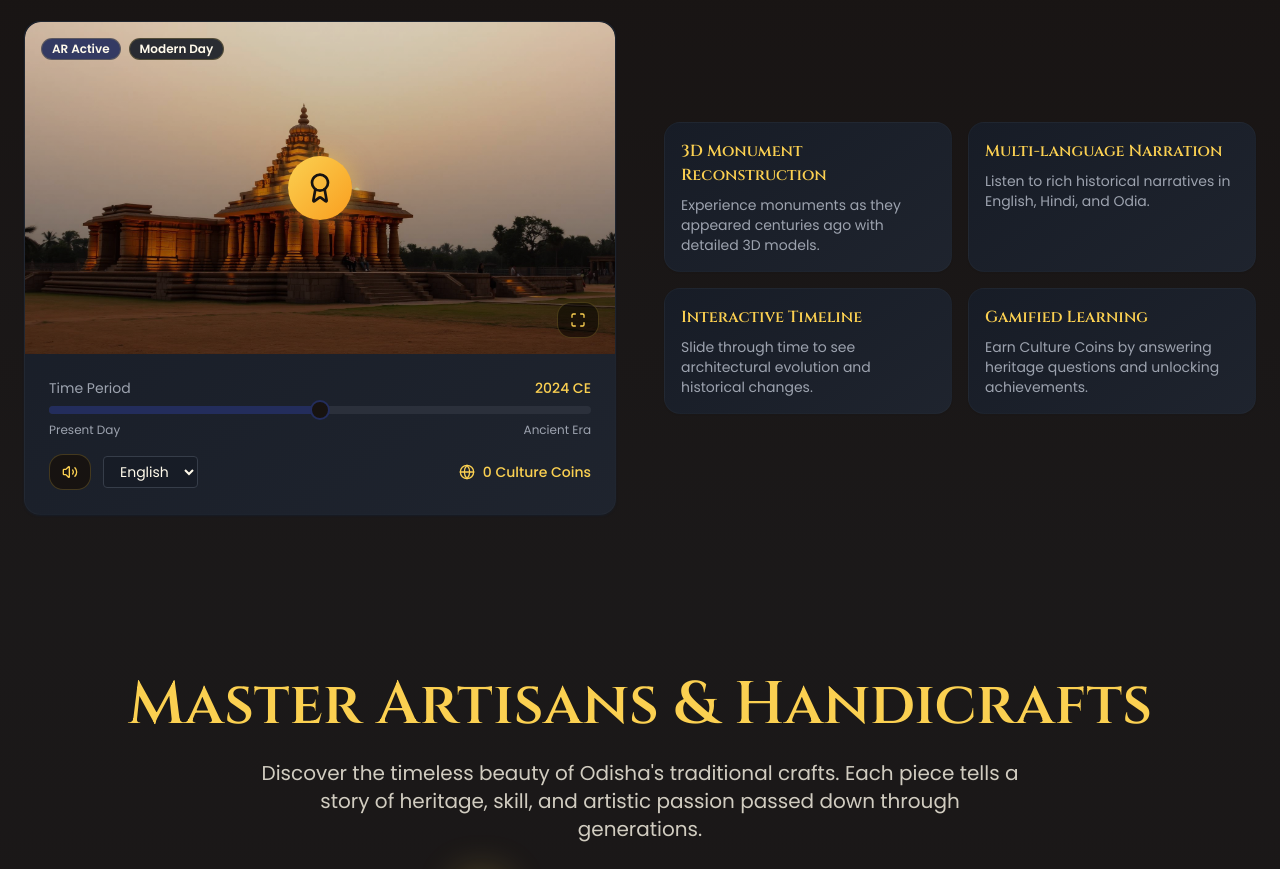
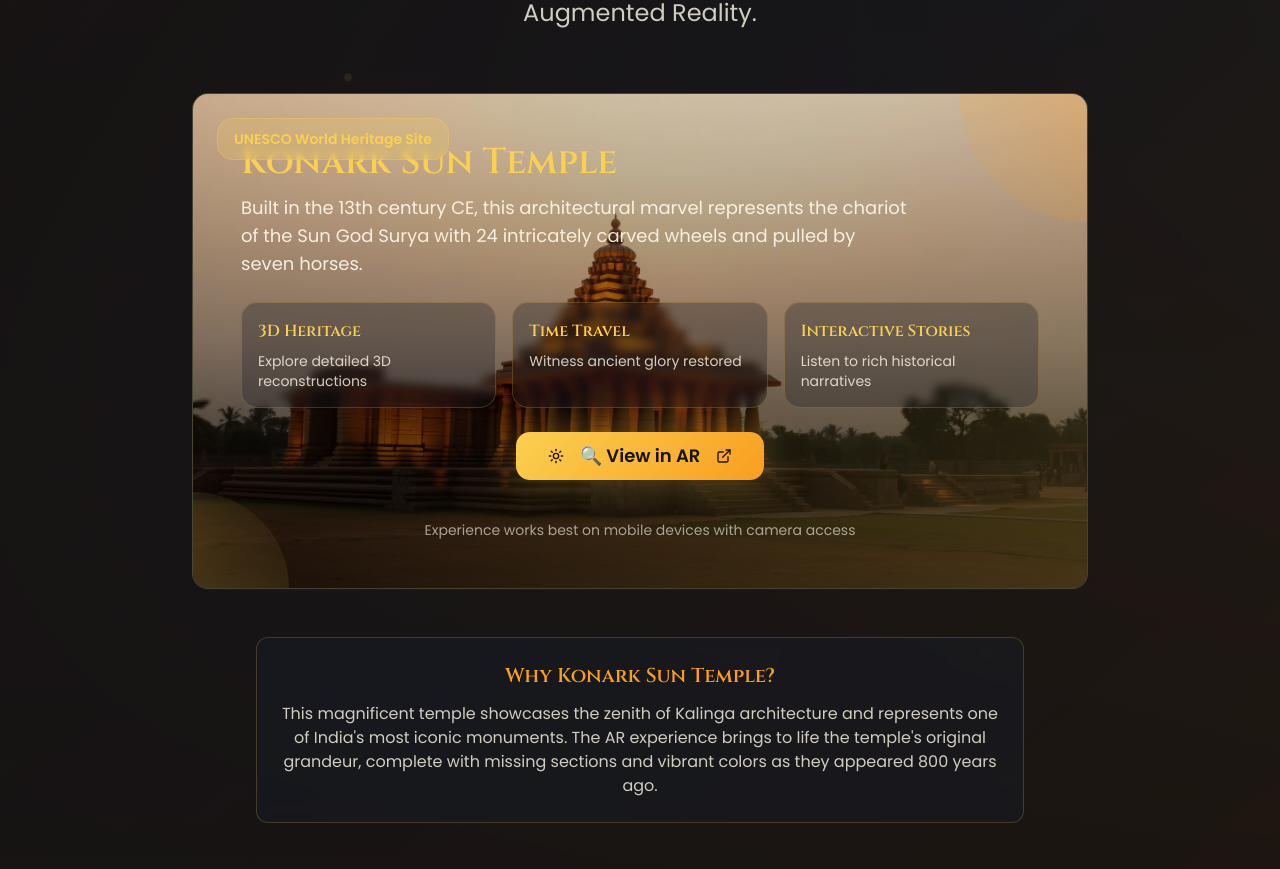
Before and after one commit to SHIVAIN-MITTAL16/sanskriti-ar-odisha-journey, a React (Vite) app: page / in a window 1280 px wide. Shown: the part 1091-1960 px from the top of the page. Built offline with nearby package versions, Linux system fonts and the light colour scheme.

Commit message:
Add Konark Sun Temple section

```diff
--- /dev/null
+++ b/src/components/KonarkTempleSection.tsx
@@ -0,0 +1,132 @@
+import { Button } from "@/components/ui/button";
+import { Card } from "@/components/ui/card";
+import { ExternalLink, Sun } from "lucide-react";
+
+export const KonarkTempleSection = () => {
+  const handleArView = () => {
+    window.open('https://mywebar.com/qr/759642', '_blank');
+  };
+
+  return (
+    <section className="py-20 px-6 bg-gradient-to-br from-background via-card/50 to-saffron/10 relative overflow-hidden">
+      {/* Background Elements */}
+      <div className="absolute inset-0 bg-gradient-to-t from-background/80 to-transparent" />
+      <div className="floating-particles">
+        <div className="particle w-2 h-2 top-1/4 left-1/4 animate-float" style={{ animationDelay: '0s' }} />
+        <div className="particle w-1 h-1 top-3/4 left-3/4 animate-float" style={{ animationDelay: '2s' }} />
+        <div className="particle w-3 h-3 top-1/2 left-1/3 animate-float" style={{ animationDelay: '4s' }} />
+      </div>
+
+      <div className="max-w-6xl mx-auto relative z-10">
+        {/* Section Header */}
+        <div className="text-center mb-16 animate-fadeInScale">
+          <h2 className="text-4xl md:text-6xl font-serif font-bold text-gold mb-6 flex items-center justify-center gap-4">
+            <Sun className="w-12 h-12 text-saffron animate-pulse-glow" />
+            Explore the Konark Sun Temple in AR
+          </h2>
+          <p className="text-xl md:text-2xl text-foreground/80 max-w-4xl mx-auto leading-relaxed">
+            Step back into history and witness the grandeur of the Konark Sun Temple.
+            Experience 3D heritage, ancestor avatars, and narrated stories — all in Augmented Reality.
+          </p>
+        </div>
+
+        {/* AR Experience Card */}
+        <div className="max-w-4xl mx-auto">
+          <Card className="relative overflow-hidden bg-gradient-card border-gold/20 shadow-card hover-lift group">
+            {/* Background Image */}
+            <div className="absolute inset-0">
+              <img
+                src="/images/konark-temple.jpg"
+                alt="Konark Sun Temple - UNESCO World Heritage Site"
+                className="w-full h-full object-cover transition-transform duration-700 group-hover:scale-105"
+              />
+              <div className="absolute inset-0 bg-gradient-to-t from-black/80 via-black/40 to-black/20" />
+              <div className="absolute inset-0 bg-gradient-to-br from-saffron/10 via-transparent to-gold/20" />
+            </div>
+
+            {/* Content Overlay */}
+            <div className="relative z-10 p-8 md:p-12 min-h-[400px] flex flex-col justify-end">
+              {/* Temple Info Badge */}
+              <div className="absolute top-6 left-6">
+                <div className="bg-gold/20 backdrop-blur-sm border border-gold/30 rounded-lg px-4 py-2">
+                  <span className="text-gold font-semibold text-sm">UNESCO World Heritage Site</span>
+                </div>
+              </div>
+
+              {/* Heritage Details */}
+              <div className="space-y-6">
+                <div className="space-y-3">
+                  <h3 className="text-3xl md:text-4xl font-serif font-bold text-gold">
+                    Konark Sun Temple
+                  </h3>
+                  <p className="text-lg text-foreground/90 max-w-2xl">
+                    Built in the 13th century CE, this architectural marvel represents the chariot of
+                    the Sun God Surya with 24 intricately carved wheels and pulled by seven horses.
+                  </p>
+                </div>
+
+                {/* AR Experience Features */}
+                <div className="grid grid-cols-1 md:grid-cols-3 gap-4 mb-8">
+                  <div className="bg-card/30 backdrop-blur-sm border border-gold/20 rounded-lg p-4">
+                    <h4 className="text-gold font-semibold mb-2">3D Heritage</h4>
+                    <p className="text-sm text-foreground/80">Explore detailed 3D reconstructions</p>
+                  </div>
+                  <div className="bg-card/30 backdrop-blur-sm border border-gold/20 rounded-lg p-4">
+                    <h4 className="text-gold font-semibold mb-2">Time Travel</h4>
+                    <p className="text-sm text-foreground/80">Witness ancient glory restored</p>
+                  </div>
+                  <div className="bg-card/30 backdrop-blur-sm border border-gold/20 rounded-lg p-4">
+                    <h4 className="text-gold font-semibold mb-2">Interactive Stories</h4>
+                    <p className="text-sm text-foreground/80">Listen to rich historical narratives</p>
+                  </div>
+                </div>
+
+                {/* AR View Button */}
+                <div className="flex justify-center">
+                  <Button
+                    onClick={handleArView}
+                    size="lg"
+                    className="bg-gradient-gold text-gold-foreground border-0 shadow-glow
+                             hover:shadow-[0_0_60px_hsl(var(--gold)_/_0.6)]
+                             transform hover:scale-105 transition-all duration-300
+                             text-lg px-8 py-6 font-semibold group glow-on-hover"
+                  >
+                    <Sun className="w-6 h-6 mr-2 group-hover:rotate-180 transition-transform duration-500" />
+                    🔍 View in AR
+                    <ExternalLink className="w-5 h-5 ml-2 group-hover:translate-x-1 transition-transform duration-300" />
+                  </Button>
+                </div>
+
+                {/* Additional Info */}
+                <div className="text-center pt-4">
+                  <p className="text-sm text-foreground/60">
+                    Experience works best on mobile devices with camera access
+                  </p>
+                </div>
+              </div>
+            </div>
+
+            {/* Decorative Elements */}
+            <div className="absolute top-0 right-0 w-32 h-32 bg-gradient-to-bl from-saffron/30 to-transparent rounded-bl-full" />
+            <div className="absolute bottom-0 left-0 w-24 h-24 bg-gradient-to-tr from-gold/20 to-transparent rounded-tr-full" />
+          </Card>
+        </div>
+
+        {/* Cultural Context */}
+        <div className="text-center mt-12 animate-fadeInScale">
+          <div className="bg-card/50 backdrop-blur-sm border border-gold/20 rounded-xl p-6 max-w-3xl mx-auto">
+            <h4 className="text-xl font-serif font-semibold text-saffron mb-3">
+              Why Konark Sun Temple?
+            </h4>
+            <p className="text-foreground/80">
+              This magnificent temple showcases the zenith of Kalinga architecture and represents
+              one of India's most iconic monuments. The AR experience brings to life the temple's
+              original grandeur, complete with missing sections and vibrant colors as they appeared
+              800 years ago.
+            </p>
+          </div>
+        </div>
+      </div>
+    </section>
+  );
+};
--- a/src/pages/Index.tsx
+++ b/src/pages/Index.tsx
@@ -1,4 +1,5 @@
 import { Hero } from "@/components/Hero";
+import { KonarkTempleSection } from "@/components/KonarkTempleSection";
 import { ARExperience } from "@/components/ARExperience";
 import { ArtisansSection } from "@/components/ArtisansSection";
 import { RewardsSection } from "@/components/RewardsSection";
@@ -8,6 +9,7 @@ const Index = () => {
   return (
     <div className="min-h-screen bg-background">
       <Hero />
+      <KonarkTempleSection />
       <ARExperience />
       <ArtisansSection />
       <RewardsSection />
```
